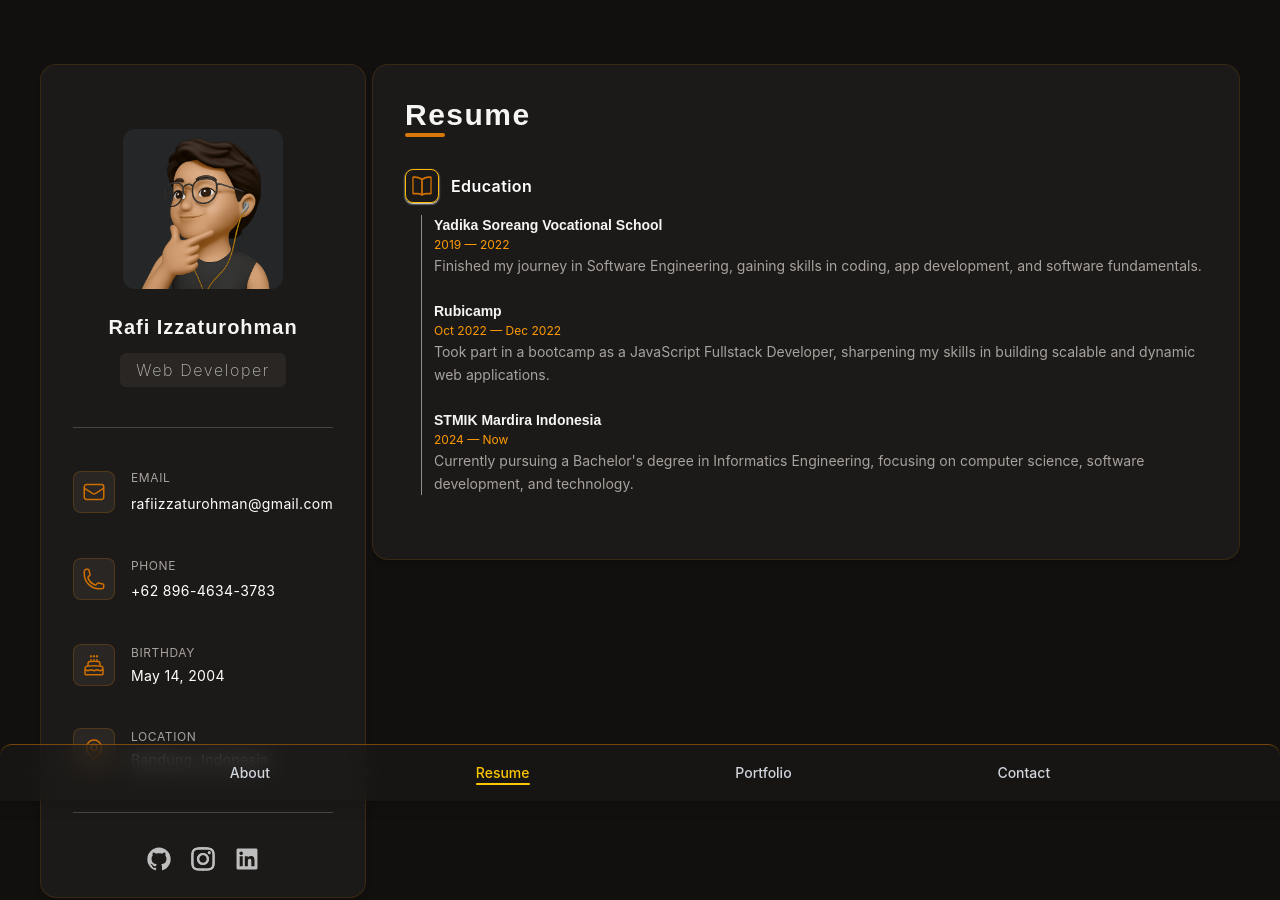
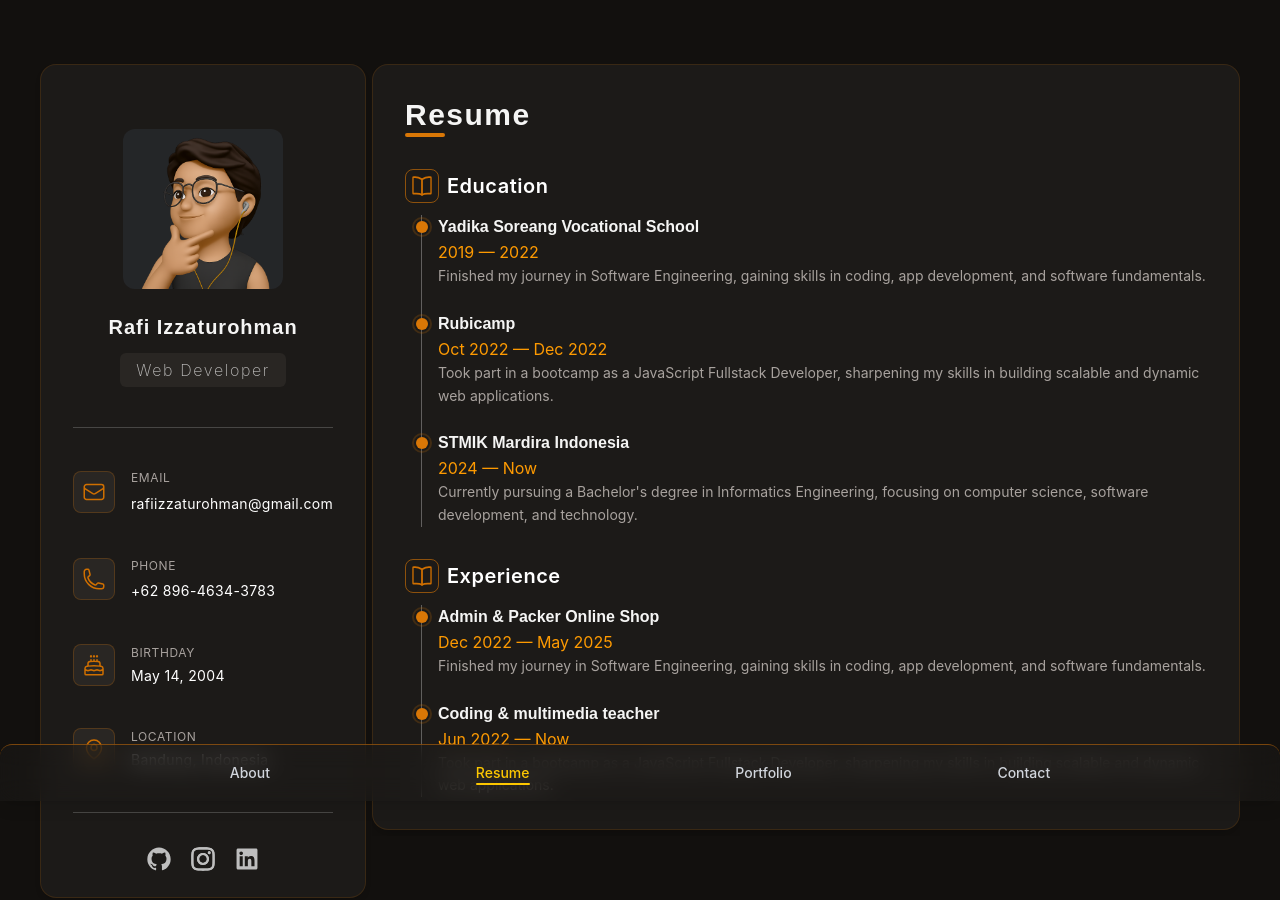
Before and after one commit to rafiizzaturohman/gluon, a Next.js app: page / in a window 1280 px wide. Both pictures are taken after a click on the button "Resume". Before the commit the page ends 800 px from the top, so only its background shows below. Built offline with nearby package versions, Linux system fonts and the light colour scheme.

Commit message:
Content Update

```diff
--- a/src/app/globals.css
+++ b/src/app/globals.css
@@ -113,6 +113,9 @@
              after:content-[''] after:absolute after:bottom-0 after:left-0
              after:w-[40px] after:h-[4px] after:bg-[var(--color-primary)] after:rounded-full;
   }
+  .resume-icon {
+    @apply border border-[var(--color-primary)]/60 p-1.5 rounded-lg;
+  }
   .page-title {
     @apply relative text-base sm:text-lg md:text-xl lg:text-2xl tracking-wider font-bold flex items-center gap-2 pb-1;
   }
@@ -151,6 +154,12 @@
   }
   .nav-title {
     @apply text-xs md:text-base lg:text-lg font-light tracking-[0.07em];
+  }
+  .bullet-border {
+    @apply absolute -left-[20px] sm:-left-[22px] md:-left-[26px] top-0 md:top-0.5 flex items-center justify-center w-4 h-4 sm:w-5 sm:h-5 rounded-full border-2 border-[var(--color-primary)]/20;
+  }
+  .bullet {
+    @apply w-2 h-2 sm:w-3 sm:h-3 rounded-full bg-[var(--color-primary)];
   }
 
   /* ===== NavBar ===== */
--- /dev/null
+++ b/src/components/card-content/resume/edu.tsx
@@ -0,0 +1,43 @@
+import { BookIcon } from "@/app/icons";
+import educationData from "@/components/data/eduData";
+
+const Education = () => {
+  return (
+    <div className="space-y-2 sm:space-y-3">
+      <div className="space-y-1">
+        <div className="flex flex-row gap-2 items-center">
+          <div className="resume-icon">
+            <BookIcon className="card-icon w-3 h-3 sm:w-4 sm:h-4 md:w-5 md:h-5" />
+          </div>
+          <p className="text-base sm:text-lg md:text-xl text-white tracking-wide font-semibold">
+            Education
+          </p>
+        </div>
+      </div>
+
+      <div className="relative space-y-6 border-l-[0.5px] ml-3 pl-3 md:pl-4 md:ml-4 border-white/30">
+        {educationData.map((eduItem, index) => (
+          <div key={index} className="relative">
+            <span className="bullet-border">
+              <span className="bullet"></span>
+            </span>
+
+            <div>
+              <h6 className="text-xs sm:text-sm md:text-base">
+                {eduItem.title}
+              </h6>
+
+              <p className="text-[10px] sm:text-xs md:text-base text-amber-500">
+                {eduItem.period}
+              </p>
+
+              <p className="text-[10px] sm:text-sm">{eduItem.description}</p>
+            </div>
+          </div>
+        ))}
+      </div>
+    </div>
+  );
+};
+
+export default Education;
--- /dev/null
+++ b/src/components/card-content/resume/exp.tsx
@@ -0,0 +1,43 @@
+import { BookIcon } from "@/app/icons";
+import experienceData from "@/components/data/expData";
+
+const Experience = () => {
+  return (
+    <div className="space-y-2 sm:space-y-3">
+      <div className="space-y-1">
+        <div className="flex flex-row gap-2 items-center">
+          <div className="resume-icon">
+            <BookIcon className="card-icon w-3 h-3 sm:w-4 sm:h-4 md:w-5 md:h-5" />
+          </div>
+          <p className="text-base sm:text-lg md:text-xl text-white tracking-wide font-semibold">
+            Experience
+          </p>
+        </div>
+      </div>
+
+      <div className="relative space-y-6 border-l-[0.5px] ml-3 pl-3 md:pl-4 md:ml-4 border-white/30">
+        {experienceData.map((expItem, index) => (
+          <div key={index} className="relative">
+            <span className="bullet-border">
+              <span className="bullet"></span>
+            </span>
+
+            <div>
+              <h6 className="text-xs sm:text-sm md:text-base">
+                {expItem.title}
+              </h6>
+
+              <p className="text-[10px] sm:text-xs md:text-base text-amber-500">
+                {expItem.period}
+              </p>
+
+              <p className="text-[10px] sm:text-sm">{expItem.description}</p>
+            </div>
+          </div>
+        ))}
+      </div>
+    </div>
+  );
+};
+
+export default Experience;
--- /dev/null
+++ b/src/components/contact.tsx
@@ -0,0 +1,43 @@
+import { BookIcon } from "@/app/icons";
+import educationData from "./data/eduData";
+
+const MyContact = () => {
+  return (
+    <section className="content-card">
+      {/* Header */}
+      <div className="flex items-center gap-2 mb-6">
+        <div className="bg-black/50 border border-amber-600 p-1 rounded-md">
+          <BookIcon className="w-5 h-5 sm:w-6 sm:h-6" />
+        </div>
+        <h2 className="text-xl sm:text-2xl font-bold">Education</h2>
+      </div>
+
+      {/* Timeline */}
+      <div className="relative border-l-2 border-gray-700 pl-4 space-y-10">
+        {educationData.map((item, index) => (
+          <div key={index} className="relative">
+            {/* Bullet */}
+            <span className="absolute -left-[25px] top-1 flex items-center justify-center w-4 h-4 rounded-full border-2 border-yellow-400 bg-[#1a1a1a]">
+              <span className="w-2 h-2 rounded-full bg-yellow-400"></span>
+            </span>
+
+            {/* Content */}
+            <div>
+              <h3 className="text-base sm:text-lg font-semibold text-white">
+                {item.title}
+              </h3>
+              <p className="text-sm sm:text-base text-yellow-400 font-medium">
+                {item.period}
+              </p>
+              <p className="text-sm sm:text-base text-gray-400 mt-1 leading-relaxed">
+                {item.description}
+              </p>
+            </div>
+          </div>
+        ))}
+      </div>
+    </section>
+  );
+};
+
+export default MyContact;
--- a/src/components/contentCard.tsx
+++ b/src/components/contentCard.tsx
@@ -1,6 +1,7 @@
 "use client";
 
 import AboutMe from "./about";
+import MyContact from "./contact";
 import MyResume from "./resume";
 
 type Props = {
@@ -15,9 +16,7 @@ const ContentCard = ({ activeTab }: Props) => {
       {activeTab === "portfolio" && (
         <h1 className="text-2xl font-bold">Portofolio Section</h1>
       )}
-      {activeTab === "contact" && (
-        <h1 className="text-2xl font-bold">Contact Section</h1>
-      )}
+      {activeTab === "contact" && <MyContact />}
     </section>
   );
 };
--- /dev/null
+++ b/src/components/data/expData.ts
@@ -0,0 +1,16 @@
+const experienceData = [
+  {
+    title: "Admin & Packer Online Shop",
+    period: "Dec 2022 — May 2025",
+    description:
+      "Finished my journey in Software Engineering, gaining skills in coding, app development, and software fundamentals.",
+  },
+  {
+    title: "Coding & multimedia teacher",
+    period: "Jun 2022 — Now",
+    description:
+      "Took part in a bootcamp as a JavaScript Fullstack Developer, sharpening my skills in building scalable and dynamic web applications.",
+  },
+];
+
+export default experienceData;
--- a/src/components/resume.tsx
+++ b/src/components/resume.tsx
@@ -1,5 +1,5 @@
-import { BookIcon } from "@/app/icons";
-import educationData from "./data/eduData";
+import Education from "./card-content/resume/edu";
+import Experience from "./card-content/resume/exp";
 
 const MyResume = () => {
   return (
@@ -7,31 +7,10 @@ const MyResume = () => {
       <div className="space-y-4 sm:space-y-8">
         <h1 className="main-page-title">Resume</h1>
 
-        <div className="space-y-6 sm:space-y-3">
-          <div className="space-y-1">
-            <div className="flex flex-row gap-3 items-center">
-              <div className="border border-amber-400 p-1.5 shadow-xs shadow-white rounded-lg">
-                <BookIcon className="card-icon w-3 h-3 sm:w-4 sm:h-4 md:w-5 md:h-5" />
-              </div>
-              <p className="text-base text-white tracking-wide font-semibold">
-                Education
-              </p>
-            </div>
-          </div>
+        <div className="space-y-8">
+          <Education />
 
-          <div className="space-y-6 border-l-[0.5px] ml-3 pl-3 md:ml-4 border-white/50">
-            {educationData.map((eduItem, index) => (
-              <div key={index}>
-                <h6 className="text-sm">{eduItem.title}</h6>
-                <p className="text-xs text-amber-500">{eduItem.period}</p>
-                <p className="text-[10px] sm:text-sm">{eduItem.description}</p>
-              </div>
-            ))}
-          </div>
-        </div>
-
-        <div className="space-y-3">
-          <div className="space-y-1"></div>
+          <Experience />
         </div>
       </div>
     </section>
```
